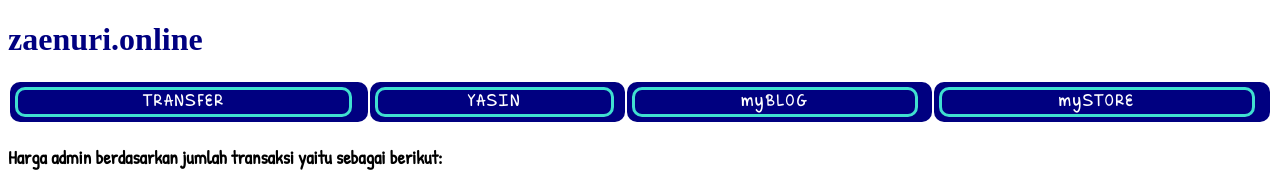
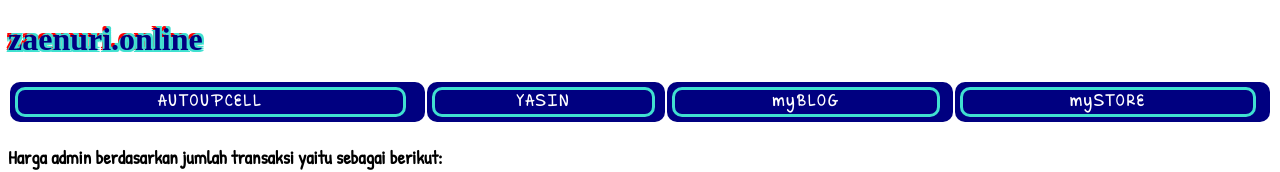
Before and after one commit to autoupcell/autoupcell, a plain HTML site: page index.html in a window 1280 px wide. Shown: the top 172 px of the page. Drawn offline with Linux system fonts and the light colour scheme.

Commit message:
update 13 agustus

```diff
--- a/index.html
+++ b/index.html
@@ -26,7 +26,7 @@
 
 <table class="judul">
     <tr class="judule">
-    <td class="jud1"><a href="https://autoupcell.github.io/"><span>TRANSFER</span></a></td>
+    <td class="jud1"><a href="#"><span> AUTOUPCELL </span></a></td>
     <td class="jud1"><a href="#"><span>YASIN</span></a></td>
     <td class="jud1"><a href="#"><span>myBLOG</span></a></td>
     <td class="jud1"><a href="https://autoupcell.github.io/sinau"><span>mySTORE</span></a></td>
--- a/zae.css
+++ b/zae.css
@@ -1,14 +1,20 @@
-h1{color: navy;}
-/*.judul {border: none;
-border-collapse: separate;
-border-spacing: 5px;
+h1{color: navy;
+  font-size:200%;
+  text-shadow:
+    2px 2px 0px turquoise,
+     2px -2px 0px turquoise,
+     -2px 2px 0px turquoise,
+     -2px -2px 0px red,
+
+    2px 0px 0px turquoise,
+   0px 2px 0px turquoise,
+     -2px 0px 0px red,
+     0px -2px 0px turquoise;
+
 }
 
-.jud1{border: none;
-  border-radius: 10px;
-  font-family: "wolu";
 
-}*/
+
 .judul{border: none;
   border-collapse: separate;
 }
@@ -45,13 +51,15 @@ a:after {
   left: 0;
   width: 0;
   height: 100%;
-  background: red;
+  background: orange;
   transition: all .35s;
 }
 
 a:hover {
-  color: gold;
+  color: red;
   font-family: Arial, Helvetica, sans-serif;
+  font-weight: bold;
+  font-size: 80%;
 }
 
 a:hover:after {
```
